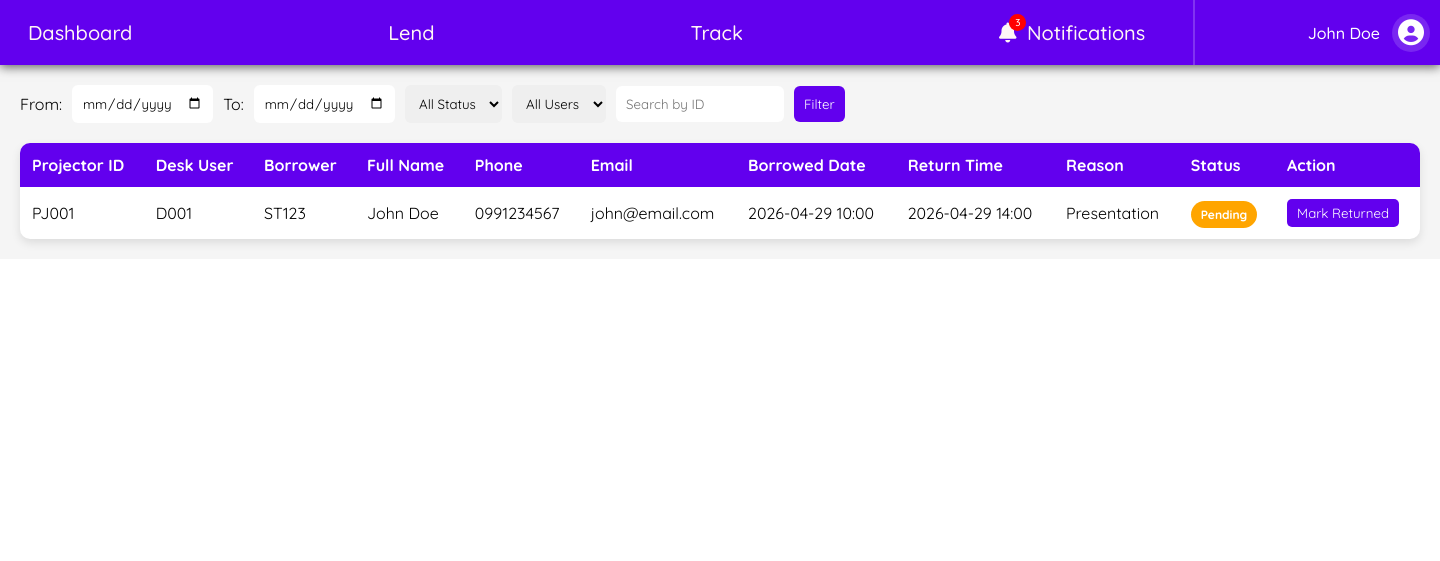
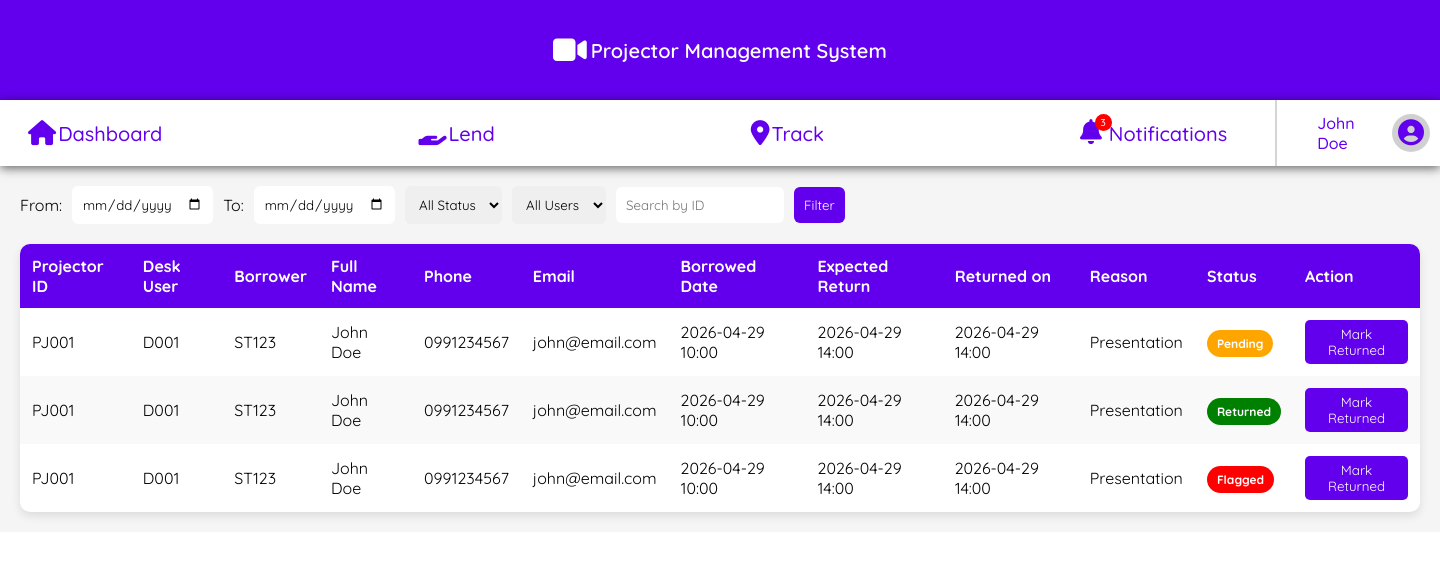
Before and after one commit to michellendelemani-netizen/Projector-management-system, a PHP site: page /Track.php in a window 1440 px wide. Shown: the top 561 px of the page. Run offline with PHP 8.4, Linux system fonts and the light colour scheme.

Commit message:
improved navigation ui, made track.php structure, changed "inventory.html" to ".php" also debugged navigation linking

```diff
--- a/Track.php
+++ b/Track.php
@@ -49,7 +49,8 @@
                             <th>Phone</th>
                             <th>Email</th>
                             <th>Borrowed Date</th>
-                            <th>Return Time</th>
+                            <th>Expected Return</th>
+                            <th>Returned on</th>
                             <th>Reason</th>
                             <th>Status</th>
                             <th>Action</th>
@@ -68,6 +69,7 @@
                             <td>john@email.com</td>
                             <td>2026-04-29 10:00</td>
                             <td>2026-04-29 14:00</td>
+                            <td>2026-04-29 14:00</td>
                             <td>Presentation</td>
 
                             <td>
@@ -81,6 +83,53 @@
                             </td>
                         </tr>
 
+                        <!-- SAMPLE ROW 2-->
+                        <tr>
+                            <td>PJ001</td>
+                            <td>D001</td>
+                            <td>ST123</td>
+                            <td>John Doe</td>
+                            <td>0991234567</td>
+                            <td>john@email.com</td>
+                            <td>2026-04-29 10:00</td>
+                            <td>2026-04-29 14:00</td>
+                            <td>2026-04-29 14:00</td>
+                            <td>Presentation</td>
+
+                            <td>
+                                <span class="status returned">Returned</span>
+                            </td>
+
+                            <td>
+                                <button class="btn return-btn" onclick="markReturned(this)">
+                                    Mark Returned
+                                </button>
+                            </td>
+                        </tr>
+
+                            <!-- SAMPLE ROW 3 -->
+                        <tr>
+                            <td>PJ001</td>
+                            <td>D001</td>
+                            <td>ST123</td>
+                            <td>John Doe</td>
+                            <td>0991234567</td>
+                            <td>john@email.com</td>
+                            <td>2026-04-29 10:00</td>
+                            <td>2026-04-29 14:00</td>
+                            <td>2026-04-29 14:00</td>
+                            <td>Presentation</td>
+
+                            <td>
+                                <span class="status flagged">Flagged</span>
+                            </td>
+
+                            <td>
+                                <button class="btn return-btn" onclick="markReturned(this)">
+                                    Mark Returned
+                                </button>
+                            </td>
+                        </tr>
                     </tbody>
                 </table>
         </div>
--- a/css/navigation.css
+++ b/css/navigation.css
@@ -9,13 +9,32 @@ body {
     background-color: #6200ee;
     flex-wrap: wrap;
 }
+.nav-title {
+    width: 100%;
+    text-align: center;
+    color: white;
+    font-size: 20px;
+    font-weight: 600;
+    padding: 15px;
+    font-family: "Quicksand", sans-serif;
+    margin: 20px 0;
+    display: flex;
+    align-items: center;
+    justify-content: center;
+    gap: 4px;
+
+}
+.fa-video{
+    font-size: 30px;
+    align-items: center;
+}
 
 /* navigation wrapper keeps top-bar and tabs aligned */
 .nav-wrapper {
     display: flex;
     align-items: center;
     justify-content: flex-start; /* important */
-    background-color: #6200ee;
+    background-color: white;
     width: 100%;
     padding: 0 10px;
     font-family: "Quicksand", sans-serif;
@@ -30,29 +49,36 @@ body {
     gap: 220px;
     padding-right: 30px;
     margin-right: 20px;
-    border-right: 2px solid rgba(255,255,255,0.2);
+    border-right: 2px solid rgba(124, 122, 122, 0.312);
     font-size: 20px;
 }
 
-
+.tabs .fa-solid{
+    align-items: center;
+    font-size: 25px;
+}
 .tabs a {
     text-align: center;
     padding: 20px 18px;
     text-decoration: none;
-    color: #fff6f6;
+    color: #6200ee;
     font-weight: 500;
     position: relative;
     white-space: nowrap;
+    display: flex;
+    align-items: center;
+    gap: 2px;
 }
 
 
 .tabs a:hover {
-    background-color: #5a00d1;
+    background-color: #2600d1a8;
+    color: white;
 }
 
 
 .tabs a.active {
-    color: #f5f5f5;
+    color: #6200ee;
 }
 
 /* underline indicator */
@@ -63,7 +89,7 @@ body {
     left: 5%;
     width: 90%;
     height: 3px;
-    background-color: #f5f5f5;
+    background-color: #6200ee;
 }
 
 
@@ -71,7 +97,7 @@ body {
     display: flex;
     justify-content: flex-end;
     align-items: center;
-    color: white;
+    color: #6200ee;
     gap: 12px;
     margin-left: auto;
 
@@ -84,12 +110,12 @@ body {
 
 
 .profile-icon {
-    color: white;
+    color: #6200ee;
     font-size: 26px;
     text-decoration: none;
     padding: 6px;
     border-radius: 50%;
-    background: rgba(255,255,255,0.15);
+    background: rgba(184, 182, 182, 0.642);
     display: flex;
     align-items: center;
     justify-content: center;
@@ -99,6 +125,8 @@ body {
 .profile-icon:hover {
     background: rgba(255,255,255,0.3);
     transform: scale(1.1);
+    background-color: #6200ee;
+    color: white;
 }
 
 
@@ -122,11 +150,11 @@ body {
 /* hamburger menu icon */
 .menu-toggle {
     display: none;
-    color: white;
+    background-color: white;
     font-size: 22px;
     padding: 15px;
     cursor: pointer;
-    background-color: #6200ee;
+    color: #6200ee;
 }
 
 /* mobile menu */
@@ -134,7 +162,7 @@ body {
     width: 100%;
     display: none;
     flex-direction: column;
-    background-color: #6200ee;
+    background-color: white;
     font-family: "Quicksand", sans-serif;
     /* KEY FIX */
     position: relative;
@@ -144,8 +172,8 @@ body {
 .mobile-menu a {
     padding: 14px;
     text-decoration: none;
-    color: white;
-    border-top: 1px solid rgba(255,255,255,0.2);
+    color: #6200ee;
+    border-top: 1px solid rgba(160, 156, 156, 0.345);
 }
 
 /* mobile menu open state */
--- a/desk-navigation.html
+++ b/desk-navigation.html
@@ -16,7 +16,9 @@
     <div class="all-wrapper">
 
 
-
+        <div class="nav-title">
+            <i class="fa-solid fa-video"></i>Projector Management System
+        </div>
 
         <!-- top user section -->
     <div class="nav-wrapper">
@@ -27,9 +29,9 @@
 
         <!-- tabs -->
         <div class="tabs" id="tabs">
-            <a href="desk-dashboard.php" class="active">Dashboard</a>
-            <a href="Lend.php">Lend</a>
-            <a href="track.php">Track</a>
+            <a href="desk-dashboard.php" class="active"><i class="fa-solid fa-home"></i>Dashboard</a>
+            <a href="Lend.php"><i class="fa-solid fa-hand-holding"></i>Lend</a>
+            <a href="track.php"><i class="fa-solid fa-location-dot"></i>Track</a>
 
             <a href="notifications.php">
                 <span class="tab-icon">
@@ -55,9 +57,9 @@
 
     <!-- smaller screens(mobile) menu -->
     <div class="mobile-menu" id="mobileMenu">
-        <a href="desk-dashboard.php">Dashboard</a>
-        <a href="Lend.php">Lend</a>
-        <a href="track.php">Track</a>
+        <a href="desk-dashboard.php"><i class="fa-solid fa-home"></i>Dashboard</a>
+        <a href="Lend.php"><i class="fa-solid fa-hand-holding"></i>Lend</a>
+        <a href="track.php"><i class="fa-solid fa-location-dot"></i>Track</a>
         <a href="notifications.php">
             <span class="tab-icon">
                 <i class="fa-solid fa-bell"></i>
--- a/scripts/tracking.js
+++ b/scripts/tracking.js
@@ -1,18 +1,19 @@
 function markReturned(button) {
+    if (!confirm("Are you sure you want to mark this item as returned?")) {
+        return; // stop if user clicks Cancel
+    }
+
     const row = button.closest("tr");
     const statusCell = row.querySelector(".status");
-    const buttonReturn=document.querySelector(".return-btn");
+    const buttonReturn = document.querySelector(".return-btn");
 
     statusCell.classList.remove("pending", "flagged");
     statusCell.classList.add("returned");
     statusCell.textContent = "Returned";
-    button.textContent="---";
+    button.textContent = "---";
     button.classList.remove("return-btn", "btn");
     button.classList.add("return-btn-out");
-
-
 }
-
 function applyFilters() {
     const status = document.getElementById("statusFilter").value.toLowerCase();
     const rows = document.querySelectorAll("#trackingTable tr");
```
Also changed, not shown: inventory.php (renamed from inventory.html, +1 -7 lines).
